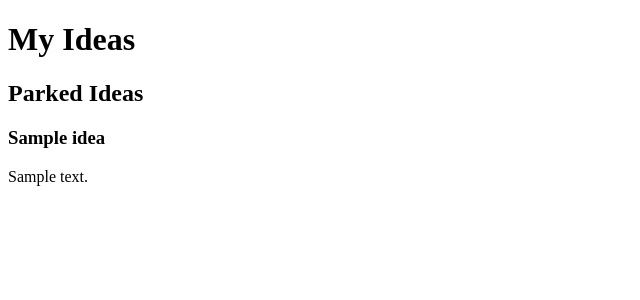
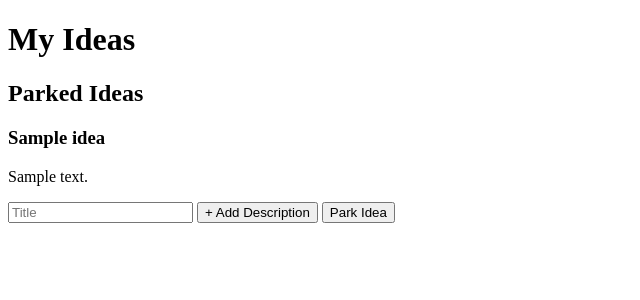
Before and after one commit to Strykerxman/idea-parking-lot, a FastAPI app: page / in a window 1280 px wide. Shown: the top 300 px of the page, without its empty margins (0-640 px from the left). Run offline with FastAPI, Linux system fonts and the light colour scheme; tables that the repository leaves empty hold one stand-in row (values such as "Sample post").

Commit message:
chore: add HTML Form translate to IdeaCreate API schema

```diff
--- a/app/api/endpoints/manage_ideas.py
+++ b/app/api/endpoints/manage_ideas.py
@@ -1,9 +1,9 @@
-from fastapi import APIRouter, HTTPException, status
+from typing import Annotated
+from fastapi import APIRouter, HTTPException, status, Form
 from fastapi.templating import Jinja2Templates
 from fastapi.responses import RedirectResponse
 
 from app.api.schemas import IdeaCreate, IdeaResponse
-from app.models import Idea
 from app import idea_service as svc
 from app.api import schemas
 
@@ -11,7 +11,7 @@ router = APIRouter()
 templates = Jinja2Templates(directory="templates")
 
 @router.post("/new", response_model=IdeaResponse, status_code=status.HTTP_201_CREATED)
-def park_idea(payload: schemas.IdeaCreate):
+def park_idea(payload: Annotated[schemas.IdeaCreate, Form()]):
     try:
         user_idea = IdeaCreate(title=payload.title, description=payload.description)
         svc.create_idea(user_idea)
--- a/app/api/schemas/schemas.py
+++ b/app/api/schemas/schemas.py
@@ -15,7 +15,7 @@ class IdeaCreate(BaseModel):
             raise ValueError("Idea title cannot be empty.")
         return cleaned
 
-    @field_validator("description", mode="before") # happens BEFORE pydantic type``
+    @field_validator("description", mode="before") # happens BEFORE pydantic type
     def validate_and_sanitize_desc(value: str | None) -> str | None:
         if value is None:
             return None
@@ -29,5 +29,3 @@ class IdeaResponse(BaseModel):
     description: str | None
     status: IdeaStatus
     created_at: datetime
-
-    model_config = ConfigDict(from_attributes=True) # read attributes from ORM model
--- a/app/routes.py
+++ b/app/routes.py
@@ -3,6 +3,6 @@ from app.api.endpoints.manage_ideas import router as idea_router
 
 router = APIRouter()
 
-router.include_router(idea_router, tags=["Idea Parking Lot"], prefix="/ideas")
+router.include_router(idea_router, tags=["Idea Parking Lot"])
 
 __all__ = ["router"]
--- /dev/null
+++ b/static/dashboard.js
@@ -0,0 +1,11 @@
+const ideaForm = document.querySelector("#new-idea-form")
+const addDescBtn = document.querySelector("#add-desc");
+const title = document.querySelector("#title")
+const description = document.querySelector("#description");
+const parkIdeaBtn = document.querySelector("#submit-idea")
+
+addDescBtn.addEventListener("click", () => {
+    description.hidden = false
+    description.disabled = false
+    addDescBtn.hidden = true
+})
--- a/templates/dashboard.html
+++ b/templates/dashboard.html
@@ -5,6 +5,7 @@
     <meta name="viewport" content="width=device-width, initial-scale=1">
     <title>Idea Parking Lot</title>
     <link rel="stylesheet" href="{{ url_for('static', path='styles.css') }}">
+    <script src="{{ url_for('static', path='dashboard.js') }}" defer></script>
   </head>
   <body>
     <h1>My Ideas</h1>
@@ -21,5 +22,13 @@
         </article>
         {% endfor %}
     </section>
+    <section>
+        <form id="new-idea-form" method="POST" action="/new">
+            <input type="text" id="title" name="title" placeholder="Title" required>
+            <button type="button" id="add-desc" class="submit-button">+ Add Description</button>
+            <textarea name="description" id="description" placeholder="Description" hidden disabled></textarea>
+            <button type="submit" id="submit-idea" class="submit-button">Park Idea</button>
+        </form>
+    </section>
   </body>
 </html>
```
Also changed, not shown: templates/index.html (deleted, +0 -11 lines).
